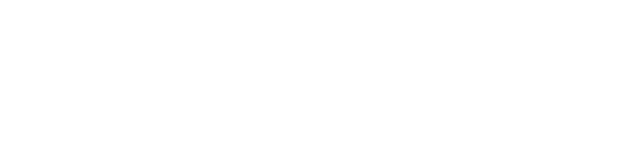
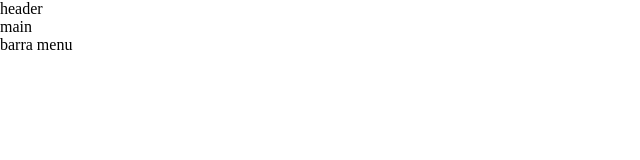
Before and after one commit to elisabichiappini/html-css-zoom, a plain HTML site: page index.html in a window 1280 px wide. Shown: the whole page, without its empty margins (0-640 px from the left). Drawn offline with Linux system fonts and the light colour scheme.

Commit message:
feat: commenti di struttura

```diff
--- a/index.html
+++ b/index.html
@@ -14,6 +14,21 @@
     <!-- /collegamento foglio di stile css -->
 </head>
 <body>
+    <!-- box header vuoto -->
+    <header>
+        <div>header</div>
+    </header>
+    <!-- /box header vuoto -->
+    <!-- vista utenti zoom -->
+    <main>
+        <div>main</div>
+    </main>
+    <!-- /vista utenti zoom -->
+    <!-- barra menu webapp-->
+    <footer>
+        <div>barra menu</div>
+    </footer>
+    <!-- /barra menu webapp-->
 
 </body>
 </html>
```
